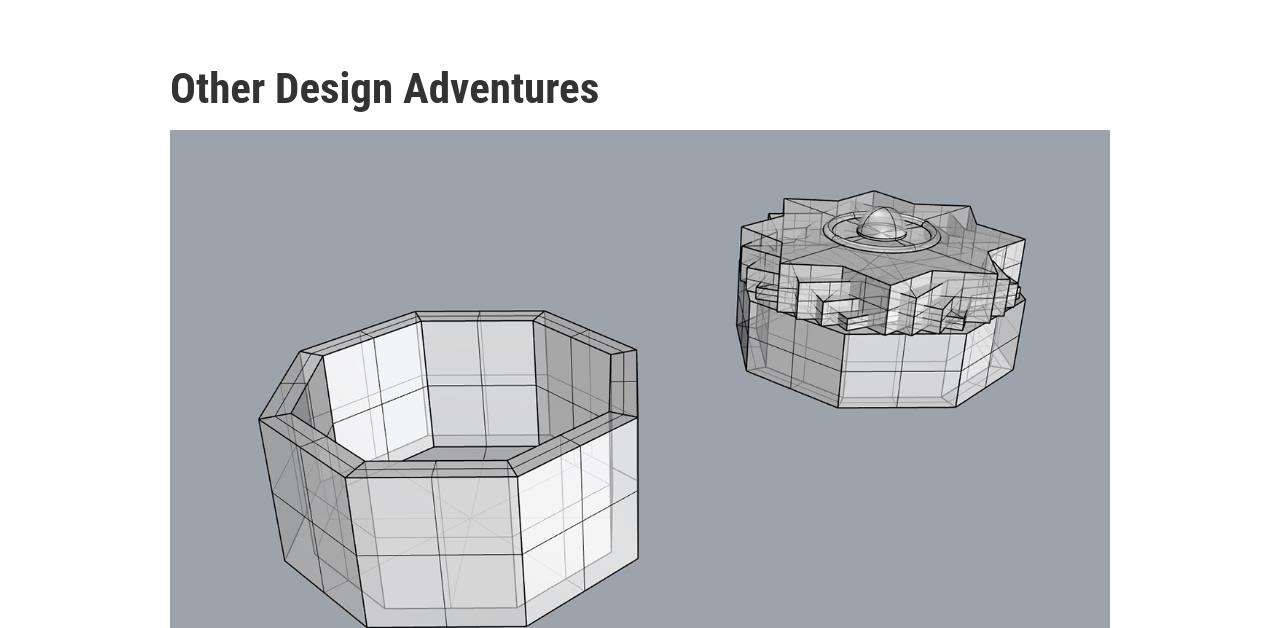
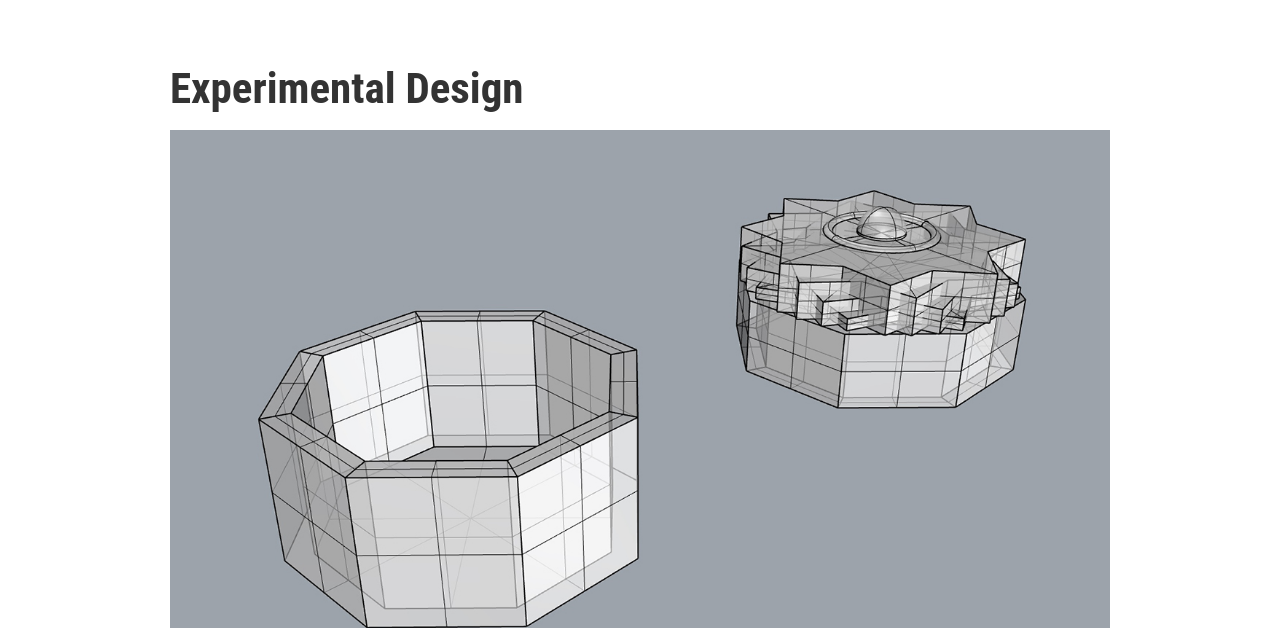
Before and after one commit to nchauhan25/design, a plain HTML site: page work/experimental-design.html in a window 1280 px wide. Shown: the part 472-1100 px from the top of the page. Drawn offline with nearby package versions, Linux system fonts and the light colour scheme; a script that the page names is missing.

Commit message:
Add files via upload

```diff
--- a/work/experimental-design.html
+++ b/work/experimental-design.html
@@ -27,7 +27,7 @@
     <div class="w-container">
       <div class="w-row">
         <div class="article-body-column w-col">
-          <h1 class="article-heading">Other Design Adventures</h1><img src="../images/Octogon-Box.jpg" srcset="../images/Octogon-Box.jpg 500w, ../images/Octogon-Box.jpg 800w, ../images/Octogon-Box.jpg 1080w, ../images/Octogon-Box.jpg 1290w" sizes="(max-width: 479px) 96vw, (max-width: 767px) 97vw, (max-width: 991px) 478.65625px, 619.984375px" alt=""><br><br>
+          <h1 class="article-heading">Experimental Design</h1><img src="../images/Octogon-Box.jpg" srcset="../images/Octogon-Box.jpg 500w, ../images/Octogon-Box.jpg 800w, ../images/Octogon-Box.jpg 1080w, ../images/Octogon-Box.jpg 1290w" sizes="(max-width: 479px) 96vw, (max-width: 767px) 97vw, (max-width: 991px) 478.65625px, 619.984375px" alt=""><br><br>
           <div class="w-row">
             <div class="w-col w-col-3"><img src="../images/20190303_180823.jpg" srcset="../images/20190303_180823.jpg 500w, ../images/20190303_180823.jpg 1080w, ../images/20190303_180823.jpg 1600w, ../images/20190303_180823.jpg 2000w, ../images/20190303_180823.jpg 2600w, ../images/20190303_180823.jpg 3200w, ../images/20190303_180823.jpg 4032w" sizes="(max-width: 479px) 96vw, (max-width: 767px) 97vw, (max-width: 991px) 159.546875px, 206.65625px" alt=""></div>
             <div class="w-col w-col-3"><img src="../images/20190303_180902.jpg" srcset="../images/20190303_180902.jpg 1080w, ../images/20190303_180902.jpg 1600w, ../images/20190303_180902.jpg 2000w, ../images/20190303_180902.jpg 2600w, ../images/20190303_180902.jpg 3200w, ../images/20190303_180902.jpg 4032w" sizes="(max-width: 479px) 96vw, (max-width: 767px) 97vw, (max-width: 991px) 159.546875px, 206.65625px" alt=""></div>
```
